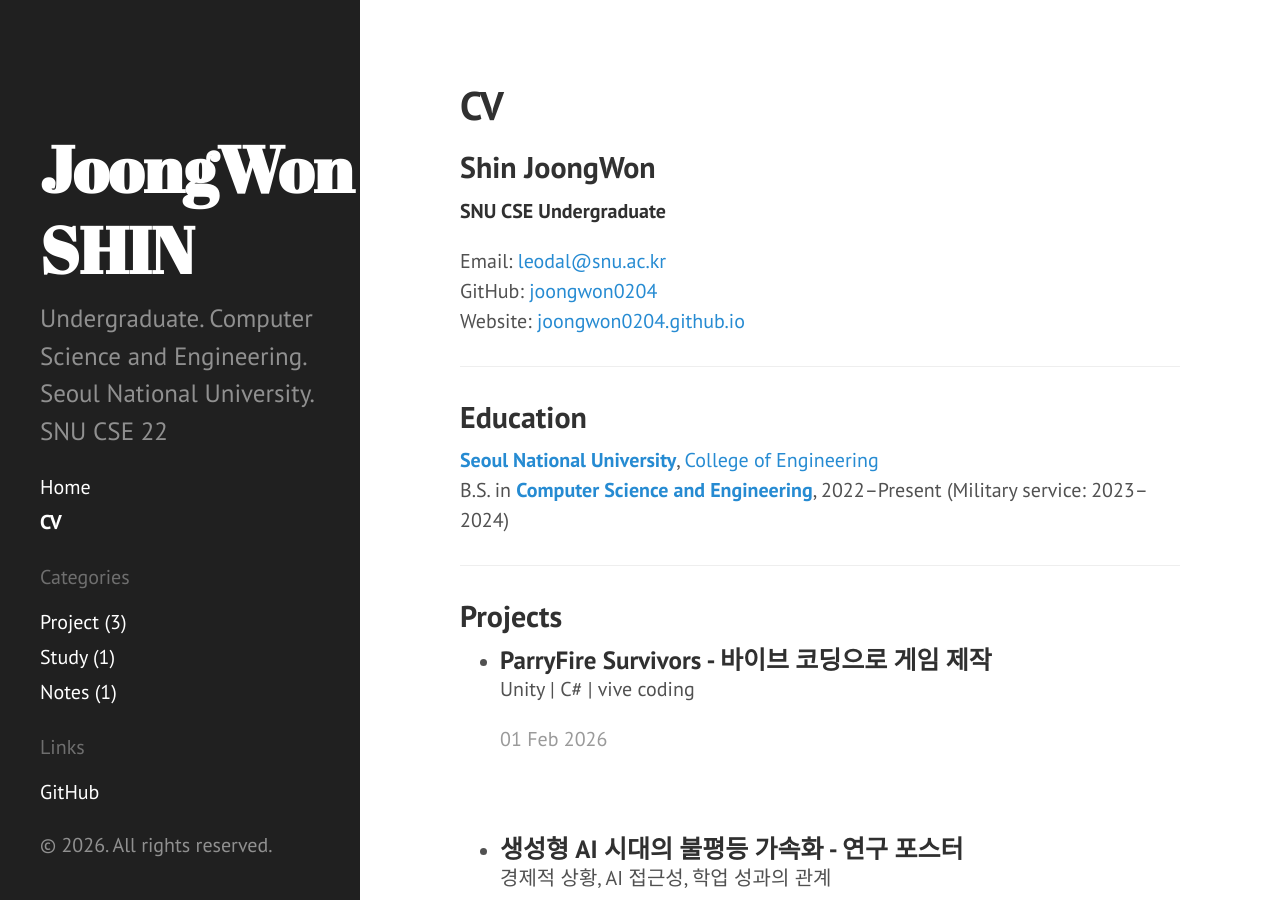
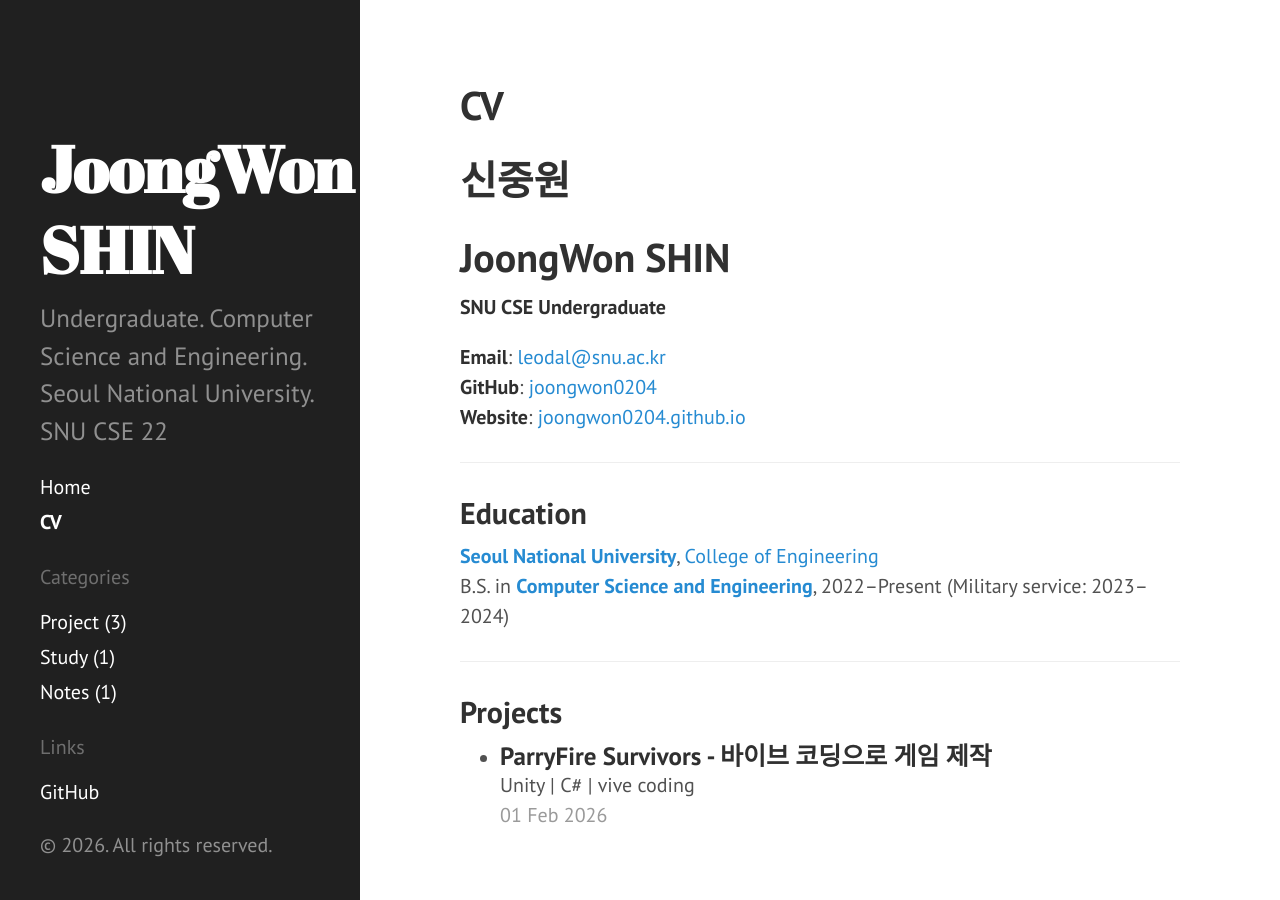
Before and after one commit to joongwon0204/joongwon0204.github.io, a Jekyll site: the page built from cv.md, in a window 1280 px wide and 900 px high. Built offline with Jekyll 4.4.1, drawn with Linux system fonts in a browser that asks for light colours.

Commit message:
cv project style change

```diff
--- a/cv.md
+++ b/cv.md
@@ -3,12 +3,14 @@
 title: CV
 ---
 
-## Shin JoongWon
+# 신중원
+# JoongWon SHIN
+
 **SNU CSE Undergraduate**
 
-Email: [leodal@snu.ac.kr](mailto:leodal@snu.ac.kr)
-GitHub: [joongwon0204](https://github.com/joongwon0204)
-Website: [joongwon0204.github.io](https://joongwon0204.github.io)
+**Email**: [leodal@snu.ac.kr](mailto:leodal@snu.ac.kr)
+**GitHub**: [joongwon0204](https://github.com/joongwon0204)
+**Website**: [joongwon0204.github.io](https://joongwon0204.github.io)
 
 ---
 
@@ -23,14 +25,14 @@
 {% assign projects = site.categories.project | sort: "date" | reverse %}
 <ul>
     {% for post in projects %}
-        <li>
+        <li style="margin-bottom: 0.6rem;">
             <div class="post">
                 <h3 class="post-title">
                 <a href="{{ post.url }}">
                     {{ post.title }}
                 </a>
                 </h3>
-                <p>{{ post.subtitle }}</p>
+                {{ post.subtitle }}
                 <span class="post-date">{{ post.date | date_to_string }}</span>
             </div>
         </li>
```
